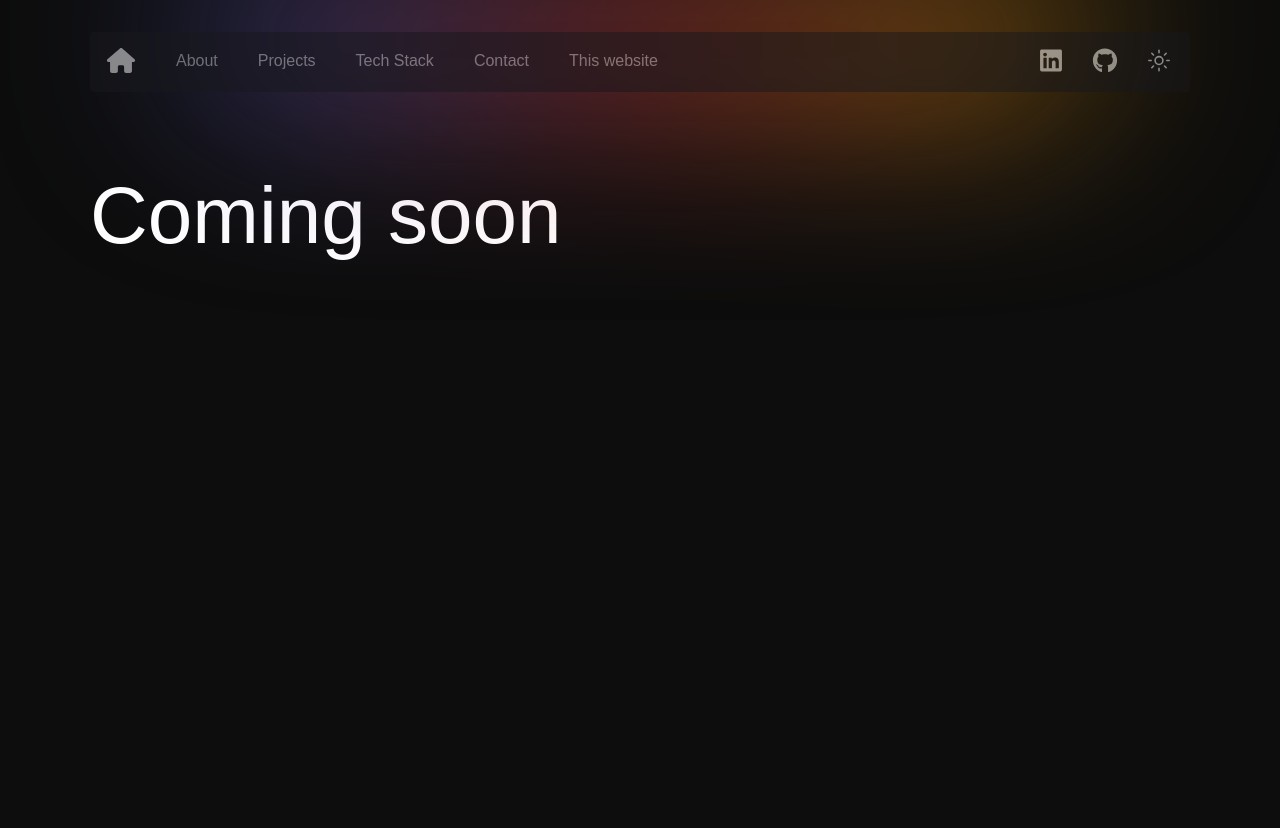
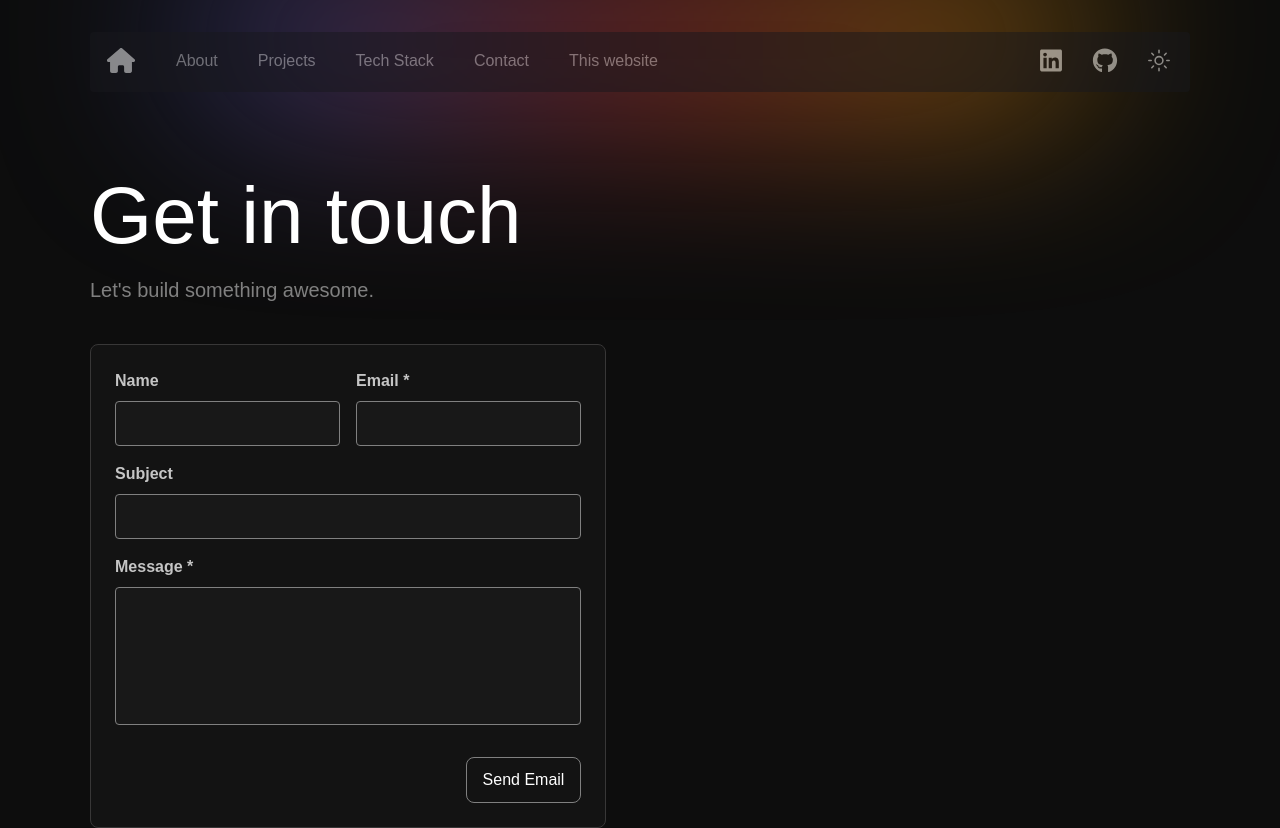
Before and after one commit to IcaroWeiler/portfolio, a Next.js app: page /portfolio/contact in a window 1280 px wide. Before the commit the page ends 800 px from the top, so only its background shows below. Built offline with nearby package versions, Linux system fonts and the light colour scheme.

Commit message:
contact page

```diff
--- /dev/null
+++ b/app/api/send/route.tsx
@@ -0,0 +1,25 @@
+import { EmailTemplate } from "@/components/Email/emailTemplate";
+import { Resend } from "resend";
+
+const resend = new Resend(process.env.RESEND_API_KEY);
+
+export async function POST(req: Request) {
+  try {
+    const { message, firstName, subject, email } = await req.json();
+
+    const { data, error } = await resend.emails.send({
+      from: `${firstName} <onboarding@resend.dev>`,
+      to: ["icarog28@gmail.com"],
+      subject: subject,
+      react: EmailTemplate({ message, email }),
+    });
+
+    if (error) {
+      return Response.json({ error }, { status: 500 });
+    }
+
+    return Response.json(data);
+  } catch (error) {
+    return Response.json({ error: String(error) }, { status: 500 });
+  }
+}
--- /dev/null
+++ b/app/contact/email.tsx
@@ -0,0 +1,41 @@
+import { Dispatch } from "react";
+
+export const sendEmail = async (
+  customMessage: string,
+  firstName: string,
+  subject: string,
+  email: string,
+  setLoadingState: Dispatch<boolean>,
+  sendToast: () => void
+) => {
+  setLoadingState(true);
+  try {
+    const response = await fetch("api/send", {
+      method: "POST",
+      headers: {
+        "Content-Type": "application/json",
+      },
+      body: JSON.stringify({
+        message: customMessage,
+        firstName: firstName,
+        subject: subject,
+        email: email,
+      }),
+    });
+
+    if (!response.ok) {
+      const errorData = await response.json();
+      console.error("Erro ao enviar o email:", errorData.error);
+      setLoadingState(false);
+      return;
+    }
+
+    const data = await response.json();
+    console.log("Email enviado com sucesso:", data);
+    sendToast();
+    setLoadingState(false);
+  } catch (error) {
+    console.error("Erro na requisição:", error);
+    setLoadingState(false);
+  }
+};
--- a/app/contact/page.tsx
+++ b/app/contact/page.tsx
@@ -1,5 +1,108 @@
-import ComingSoon from "@/components/ComingSoon/comingSoon";
+"use client";
+
+import Button from "@/components/Button/button";
+import { useState } from "react";
+import { sendEmail } from "./email";
+import Input from "@/components/Input/input";
+import TextArea from "@/components/Input/textarea";
+import { ClipLoader } from "react-spinners";
+import { toast, ToastContainer } from "react-toastify";
+import "react-toastify/dist/ReactToastify.css";
+import { useAtom } from "jotai";
+import { darkModeAtom } from "@/stores/darkMode";
 
 export default function Contact() {
-  return <ComingSoon></ComingSoon>;
+  const [firstName, setFirstName] = useState<string>("");
+  const [email, setEmail] = useState<string>("");
+  const [subject, setSubject] = useState<string>("");
+  const [message, setMessage] = useState<string>("");
+  const [isLoading, setIsLoading] = useState<boolean>(false);
+
+  const [darkMode] = useAtom(darkModeAtom);
+  const sendToast = () => {
+    if (darkMode) toast.success("Email sent", { theme: "dark" });
+    else toast.success("Email sent");
+  };
+
+  const handleEmail = () => {
+    if (message && email && !isLoading)
+      sendEmail(message, firstName, subject, email, setIsLoading, sendToast);
+  };
+
+  return (
+    <main className="">
+      <div className="title">
+        <div className="fade-in animate-delay-500 mb-10">
+          <h1 className="title mb-0">Get in touch</h1>
+          <span className="text-xl text-[#808080] fade-in animate-delay-1000">
+            Let&apos;s build something awesome.
+          </span>
+        </div>
+
+        <div className="email-box rounded-lg fade-in animate-delay-1500  w-fit p-6">
+          <div className="flex gap-4 mb-4">
+            <Input
+              label={"Name"}
+              onChange={(e: React.ChangeEvent<HTMLInputElement>) =>
+                setFirstName(e.target.value)
+              }
+            ></Input>
+
+            <Input
+              label={"Email *"}
+              onChange={(e: React.ChangeEvent<HTMLInputElement>) =>
+                setEmail(e.target.value)
+              }
+            ></Input>
+          </div>
+
+          <div className="flex w-full gap-4 mb-4">
+            <Input
+              label={"Subject"}
+              style={{ width: "100%" }}
+              onChange={(e: React.ChangeEvent<HTMLInputElement>) =>
+                setSubject(e.target.value)
+              }
+            ></Input>
+          </div>
+
+          <div className="flex w-full mb-8">
+            <TextArea
+              label={"Message *"}
+              style={{ width: "100%" }}
+              onChange={(e: React.ChangeEvent<HTMLTextAreaElement>) =>
+                setMessage(e.target.value)
+              }
+            ></TextArea>
+          </div>
+
+          <div className="flex w-full justify-end">
+            <Button
+              style={{
+                border: "1px solid #808080",
+                padding: "10px 15px 10px 15px",
+                width: "115px",
+              }}
+              type="primary"
+              onClick={() => handleEmail()}
+            >
+              {isLoading ? (
+                <ClipLoader
+                  color={"#ffffff"}
+                  loading={isLoading}
+                  size={15}
+                  aria-label="Loading Spinner"
+                  data-testid="loader"
+                />
+              ) : (
+                "Send Email"
+              )}
+            </Button>
+          </div>
+        </div>
+      </div>
+
+      <ToastContainer />
+    </main>
+  );
 }
--- a/app/globals.css
+++ b/app/globals.css
@@ -13,6 +13,7 @@
   --secondaryButtonText: #808080;
   --cardBg: #181818;
   --cardBorder: #383737;
+  --emailBoxBg: #131313;
 }
 
 .light {
@@ -26,6 +27,7 @@
   --secondaryButtonText: #181818;
   --cardBg: #f6f6f6;
   --cardBorder: #f6f6f6;
+  --emailBoxBg: #f6f6f6;
 }
 
 body {
@@ -52,6 +54,20 @@ button, .primary {
 button, .secondary {
   background: var(--secondaryButtonBg);
   color: var(--secondaryButtonText);
+}
+
+.custom-input {
+  background-color: var(--cardBg);
+  color: var(--secondaryButtonText)
+}
+
+.email-box {
+  background-color: var(--emailBoxBg);
+  border: 1px solid var(--cardBorder);
+}
+
+.input-label {
+  color: var(--subtitle)
 }
 
 .title {
--- a/app/page.tsx
+++ b/app/page.tsx
@@ -2,6 +2,13 @@
 import Button from "@/components/Button/button";
 
 export default function Home() {
+  const seeResume = () => {
+    window.open(
+      "https://drive.google.com/file/d/1GSbvzkFiF1YQtrdxOwcVEIu4o5VF23qQ/view?usp=drive_link",
+      "_newtab"
+    );
+  };
+
   return (
     <main className="">
       <div className="title fade-in animate-delay-500">
@@ -19,7 +26,7 @@ export default function Home() {
       </div>
 
       <div className="flex gap-4 fade-in animate-delay-1500">
-        <Button type="primary" onClick={() => console.log("a")}>
+        <Button type="primary" onClick={() => seeResume()}>
           See my resume
         </Button>
         <Button type="primary" onClick={() => console.log("b")}>
--- /dev/null
+++ b/components/Email/emailTemplate.tsx
@@ -0,0 +1,16 @@
+import * as React from "react";
+
+interface EmailTemplateProps {
+  message: string;
+  email: string;
+}
+
+export const EmailTemplate: React.FC<Readonly<EmailTemplateProps>> = ({
+  message,
+  email,
+}) => (
+  <div>
+    <p>from: {email}</p>
+    <span>{message}</span>
+  </div>
+);
--- /dev/null
+++ b/components/Input/input.tsx
@@ -0,0 +1,20 @@
+import { CSSProperties } from "react";
+
+interface InputProps {
+  label: string;
+  onChange: (event: React.ChangeEvent<HTMLInputElement>) => void;
+  style?: CSSProperties;
+}
+
+export default function Input({ label, onChange, style }: InputProps) {
+  return (
+    <div style={style} className="flex flex-col">
+      <label className="input-label mb-2 font-bold">{label}</label>
+      <input
+        style={style}
+        className={`custom-input h-[45px] p-2 rounded border border-[#808080]`}
+        onChange={onChange}
+      ></input>
+    </div>
+  );
+}
--- /dev/null
+++ b/components/Input/textarea.tsx
@@ -0,0 +1,21 @@
+import { CSSProperties } from "react";
+
+interface InputProps {
+  label: string;
+  onChange: (event: React.ChangeEvent<HTMLTextAreaElement>) => void;
+  style?: CSSProperties;
+}
+
+export default function TextArea({ label, onChange, style }: InputProps) {
+  return (
+    <div style={style} className="flex flex-col">
+      <label className="input-label mb-2 font-bold">{label}</label>
+      <textarea
+        rows={5}
+        style={{ resize: "none", ...style }}
+        className={`custom-input p-2 rounded border border-[#808080]`}
+        onChange={onChange}
+      ></textarea>
+    </div>
+  );
+}
--- a/package.json
+++ b/package.json
@@ -13,7 +13,10 @@
     "next": "15.0.3",
     "react": "19.0.0-rc-66855b96-20241106",
     "react-dom": "19.0.0-rc-66855b96-20241106",
-    "react-icons": "^5.3.0"
+    "react-icons": "^5.3.0",
+    "react-spinners": "^0.14.1",
+    "react-toastify": "^10.0.6",
+    "resend": "^4.0.1"
   },
   "devDependencies": {
     "@types/node": "^20",
```
Also changed, not shown: 1 other file (tests, documents, lock files or other folders).
